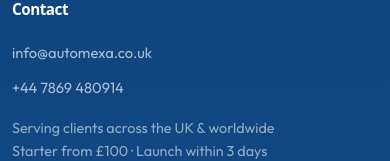
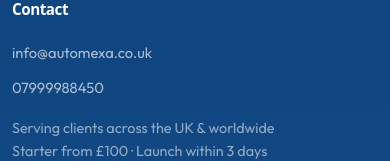
Before and after one commit to studyextremeconsultltd-hub/automexa.ai, a React (Vite) app: page /about in a window 390 px wide. Shown: the part 6505-6666 px from the top of the page. Built offline with nearby package versions, Linux system fonts and the light colour scheme; no server answers; a web font is replaced by a local one.

Commit message:
Update contact phone number to 07999988450.

```diff
--- a/src/data/content.ts
+++ b/src/data/content.ts
@@ -38,8 +38,8 @@
   logoMark: "signature" as const,
   tagline: "AI Automation, SaaS & Websites That Grow Your Business",
   email: "info@automexa.co.uk",
-  phone: "+44 7869 480914",
-  whatsapp: "https://wa.me/447869480914",
+  phone: "07999988450",
+  whatsapp: "https://wa.me/447999988450",
   tiktok: "https://www.tiktok.com/@automexa",
   facebook: "https://www.facebook.com/automexa",
   instagram: "https://www.instagram.com/automexa",
```
